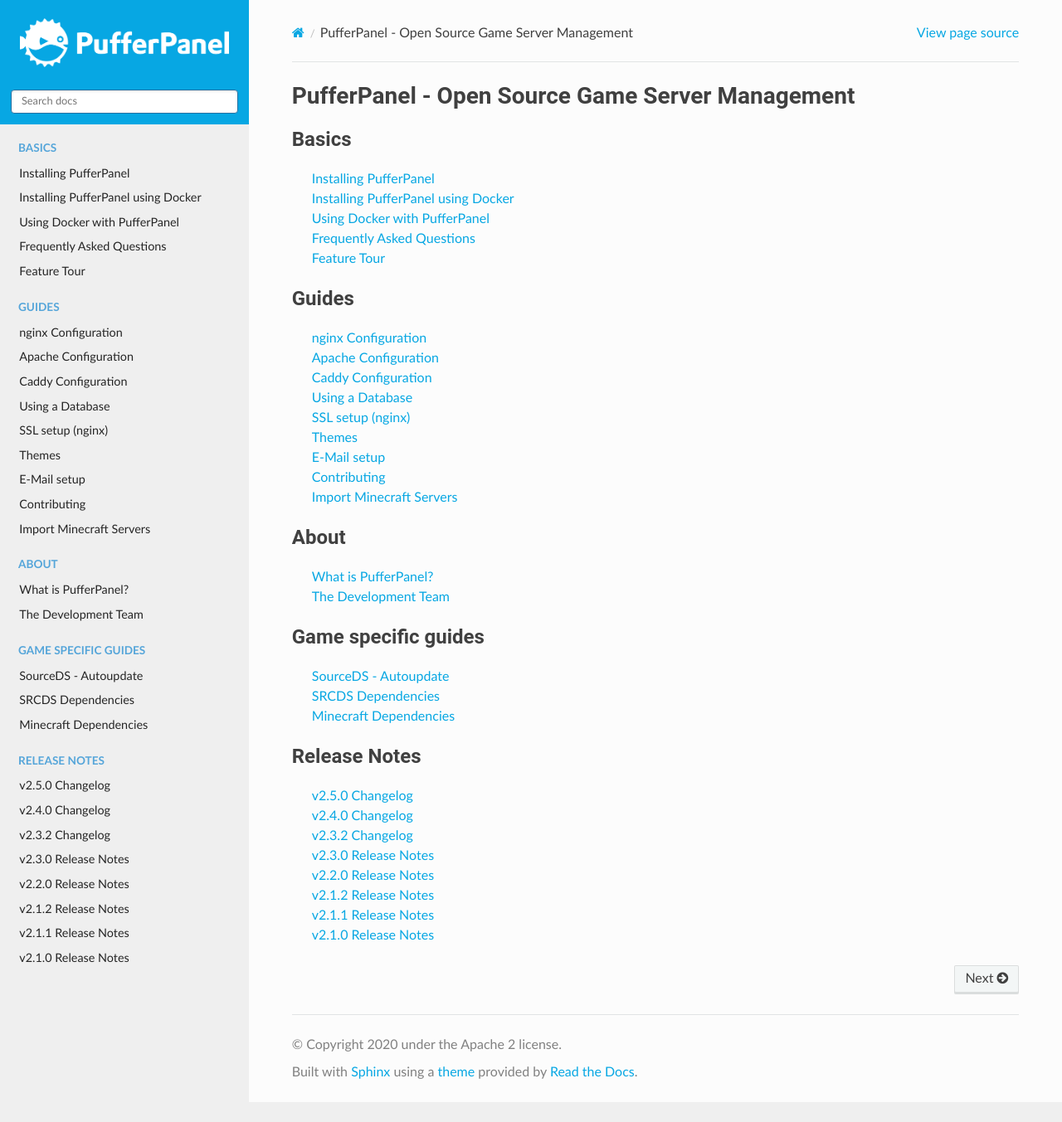
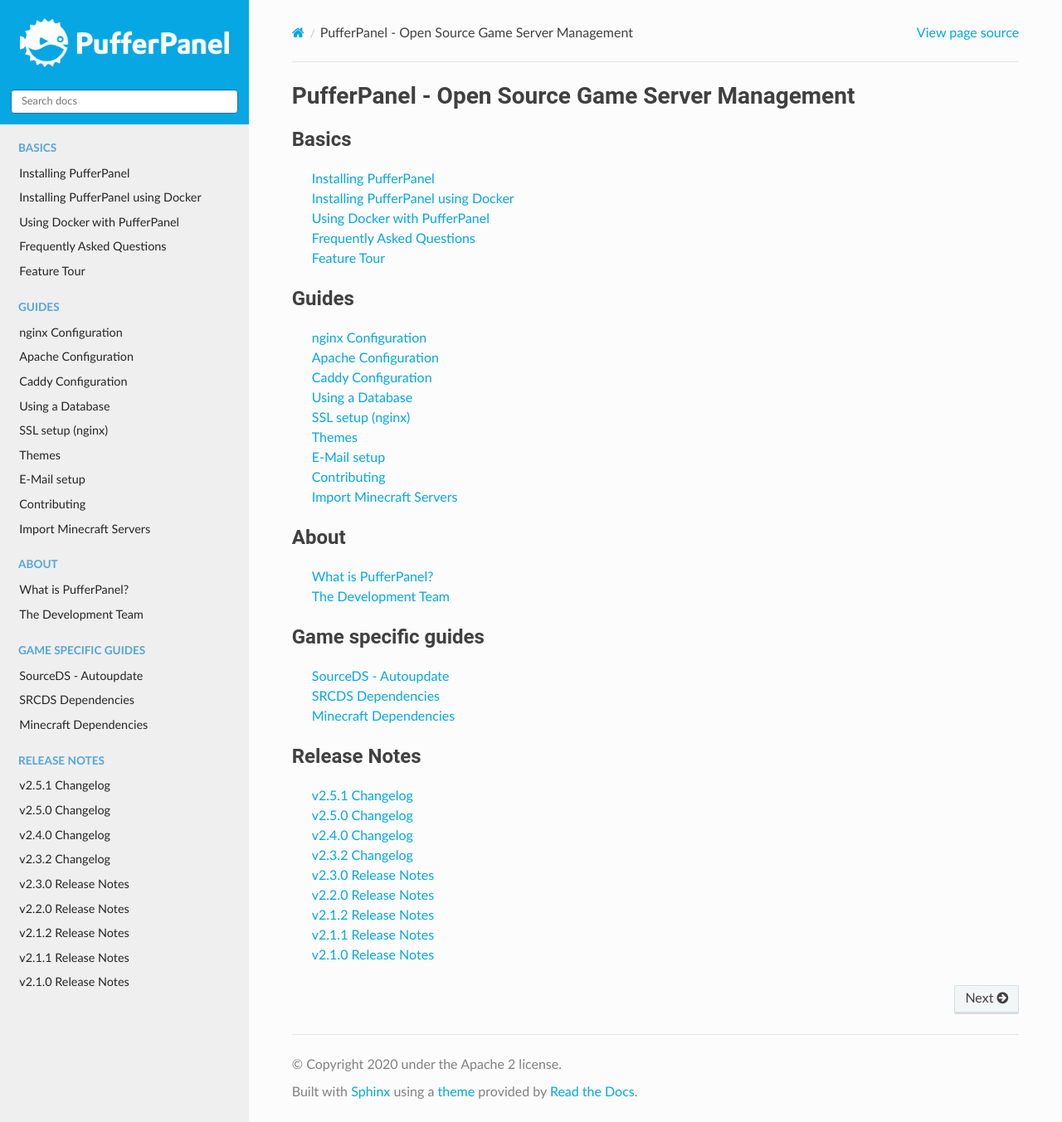
Before and after one commit to pufferpanel/documentation, a Sphinx documentation site: the page built from source/index.rst, in a window 1280 px wide and 1353 px high. Shown: the whole window at 83% size. Built offline with Sphinx 7.4.7 and the Read the Docs theme 2.0.0, drawn with Linux system fonts in a browser that asks for light colours.

Commit message:
Update index.rst

```diff
--- a/source/index.rst
+++ b/source/index.rst
@@ -44,6 +44,7 @@
    :maxdepth: 1
    :caption: Release Notes
 
+   release-notes/2.5.1
    release-notes/2.5.0
    release-notes/2.4.0
    release-notes/2.3.2
```
